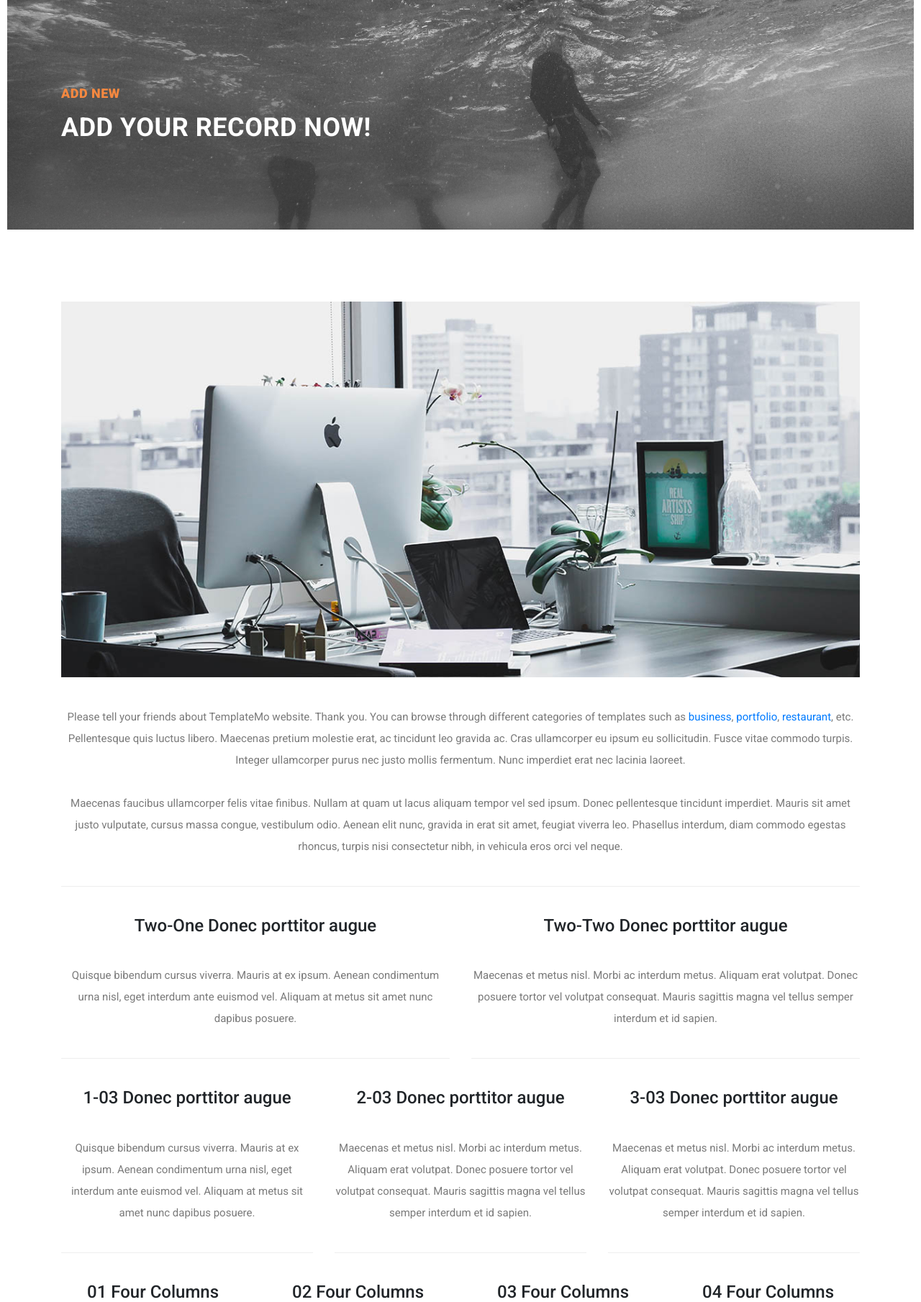
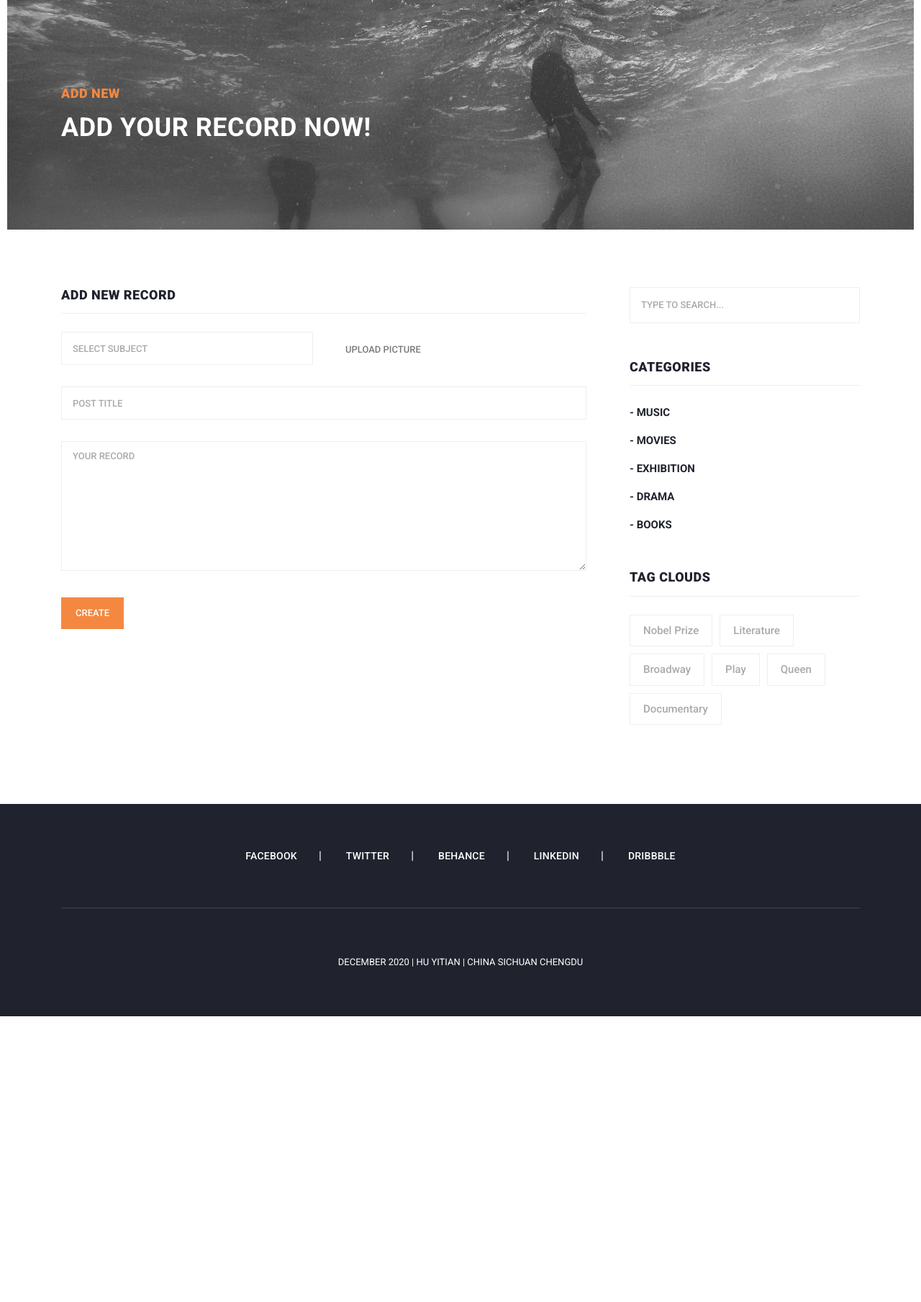
Before and after one commit to robinhhu/webpage2, a Flask app: page /addNew in a window 1280 px wide. Shown: the part 111-1920 px from the top of the page at 72% size. After the commit the page ends 1523 px from the top, so only its background shows below. Run offline with Flask 2, Linux system fonts and the light colour scheme; a user stored in the database is signed in; some libraries are stand-ins or nearby versions.

Commit message:
add new, my records

```diff
--- a/myproject/app/static/css/owl.css
+++ b/myproject/app/static/css/owl.css
@@ -6,7 +6,17 @@
 /*
  *  Owl Carousel - Core
  */
-
+.label {
+    width: 39%;
+    height: 46px;
+    font-size: 13px;
+    text-transform: uppercase;
+    font-weight: 500;
+    color: #7a7a7a;
+    outline: none;
+    padding: 15px 15px;
+    margin-bottom: 30px;
+}
 .invisible{
     height:0;
 }
--- a/myproject/app/templates/addNew.html
+++ b/myproject/app/templates/addNew.html
@@ -1,6 +1,12 @@
 {% extends "base.html" %}
 {% block title %}
 <title>Add New</title>
+    {% for message in get_flashed_messages() %}
+    <div class="alert alert-warning">
+        <button type="button" class="close" data-dismiss="alert">&times;</button>
+        {{ message }}
+    </div>
+    {% endfor %}
 {% endblock %}
 
 {% block nav %}
@@ -44,7 +50,6 @@
         {{ message }}
     </div>
     {% endfor %}
-
 {% endblock %}
 
 {% block content %}
@@ -64,71 +69,104 @@
         </div>
       </section>
     </div>
-
-    <section class="about-us">
+    <section class="contact-us">
       <div class="container">
-
         <div class="row">
           <div class="col-lg-12">
-            <img src="../static/images/about-us.jpg" alt="">
-            <p>Please tell your friends about TemplateMo website. Thank you. You can browse through different categories of templates such as <a rel="nofollow" href="https://templatemo.com/tag/business" target="_parent">business</a>, <a rel="nofollow" href="https://templatemo.com/tag/portfolio" target="_parent">portfolio</a>, <a rel="nofollow" href="https://templatemo.com/tag/restaurant" target="_parent">restaurant</a>, etc. Pellentesque quis luctus libero. Maecenas pretium molestie erat, ac tincidunt leo gravida ac. Cras ullamcorper eu ipsum eu sollicitudin. Fusce vitae commodo turpis. Integer ullamcorper purus nec justo mollis fermentum. Nunc imperdiet erat nec lacinia laoreet. <br><br>Maecenas faucibus ullamcorper felis vitae finibus. Nullam at quam ut lacus aliquam tempor vel sed ipsum. Donec pellentesque tincidunt imperdiet. Mauris sit amet justo vulputate, cursus massa congue, vestibulum odio. Aenean elit nunc, gravida in erat sit amet, feugiat viverra leo. Phasellus interdum, diam commodo egestas rhoncus, turpis nisi consectetur nibh, in vehicula eros orci vel neque.</p>
+            <div class="down-contact">
+              <div class="row">
+                <div class="col-lg-8">
+                  <div class="sidebar-item contact-form">
+                    <div class="sidebar-heading">
+                      <h2>Add new record</h2>
+                    </div>
+                    <div class="content">
+                      <form id="addNew" action="/addNew" method="post" name="addNew">
+                        <div class="row">
+                          <div class="col-md-6 col-sm-12">
+                            <fieldset>
+                              <input name="subject" type="text" placeholder="Select subject" list="selectlist">
+                                <datalist id="selectlist">
+                                    <option>MOVIES</option>
+                                    <option>MUSIC</option>
+                                    <option>DRAMA</option>
+                                    <option>EXHIBITION</option>
+                                    <option>BOOKS</option>
+                                </datalist>
+                            </fieldset>
+                          </div>
+                          <div class="col-md-6 col-sm-12">
+                            <label class="label">Upload Picture </label>
+                            <a href="/delete"><span class="lnr lnr-upload"></span></a>
+                          </div>
+                          <div class="col-md-12 col-sm-12">
+                            <fieldset>
+                              <input name="title" type="text" id="title" placeholder="Post title" required="">
+                            </fieldset>
+                          </div>
+                          <div class="col-md-12 col-sm-12">
+                            <fieldset>
+                              <textarea name="description" rows="6" id="description" placeholder="Your record" required=""></textarea>
+                            </fieldset>
+                          </div>
+                          <div class="col-md-12 col-sm-12">
+                            <fieldset>
+                              <button type="submit" id="form-submit" class="main-button">Create</button>
+                            </fieldset>
                           </div>
                         </div>
-
-        <div class="row">
-          <div class="col-lg-6">
-          <h4>Two-One Donec porttitor augue</h4>
-          	<p>Quisque bibendum cursus viverra. Mauris at ex ipsum. Aenean condimentum urna nisl, eget interdum ante euismod vel. Aliquam at metus sit amet nunc dapibus posuere.</p>
-          </div>
-          <div class="col-lg-6">
-          <h4>Two-Two Donec porttitor augue</h4>
-          	<p>Maecenas et metus nisl. Morbi ac interdum metus. Aliquam erat volutpat. Donec posuere tortor vel volutpat consequat. Mauris sagittis magna vel tellus semper interdum et id sapien.</p>
+                      </form>
                     </div>
                   </div>
-
-        <div class="row">
-          <div class="col-lg-4 col-md-6">
-          <h4>1-03 Donec porttitor augue</h4>
-          	<p>Quisque bibendum cursus viverra. Mauris at ex ipsum. Aenean condimentum urna nisl, eget interdum ante euismod vel. Aliquam at metus sit amet nunc dapibus posuere.</p>
-          </div>
-          <div class="col-lg-4 col-md-6">
-          <h4>2-03 Donec porttitor augue</h4>
-          	<p>Maecenas et metus nisl. Morbi ac interdum metus. Aliquam erat volutpat. Donec posuere tortor vel volutpat consequat. Mauris sagittis magna vel tellus semper interdum et id sapien.</p>
                 </div>
                 <div class="col-lg-4">
-          <h4>3-03 Donec porttitor augue</h4>
-          	<p>Maecenas et metus nisl. Morbi ac interdum metus. Aliquam erat volutpat. Donec posuere tortor vel volutpat consequat. Mauris sagittis magna vel tellus semper interdum et id sapien.</p>
+                  <div class="sidebar">
+                    <div class="row">
+                      <div class="col-lg-12">
+                        <div class="sidebar-item search">
+                          <form id="search_form" method="post" action="/search">
+                            <input type="text" name="search" id="search" class="searchText" placeholder="type to search..." autocomplete="on">
+                          </form>
                         </div>
                       </div>
-
-
-        <div class="row">
-          <div class="col-lg-3 col-md-6">
-          <h4>01 Four Columns</h4>
-          	<p>Mauris at ex ipsum. Aenean condimentum urna nisl, eget interdum ante euismod vel. Aliquam at metus sit amet nunc dapibus posuere.</p>
+                      <div class="col-lg-12">
+                        <div class="sidebar-item categories">
+                          <div class="sidebar-heading">
+                            <h2>Categories</h2>
                           </div>
-          <div class="col-lg-3 col-md-6">
-          <h4>02 Four Columns</h4>
-          	<p>Aliquam erat volutpat. Donec posuere tortor vel volutpat consequat. Mauris sagittis magna vel tellus semper interdum et id sapien.</p>
-          </div>
-          <div class="col-lg-3 col-md-6">
-          <h4>03 Four Columns</h4>
-          	<p>Morbi ac interdum metus. Donec posuere tortor vel volutpat consequat. Mauris sagittis magna vel tellus semper interdum et id sapien.</p>
-          </div>
-          <div class="col-lg-3 col-md-6">
-          <h4>04 Four Columns</h4>
-          	<p>Aliquam erat volutpat. Donec posuere tortor vel volutpat consequat. Mauris sagittis magna vel tellus semper interdum et id sapien.</p>
+                          <div class="content">
+                            <ul>
+                              <li><a href="/search/MUSIC">- MUSIC</a></li>
+                              <li><a href="/search/MOVIES">- MOVIES</a></li>
+                              <li><a href="/search/EXHIBITION">- EXHIBITION</a></li>
+                              <li><a href="/search/DRAMA">- DRAMA</a></li>
+                              <li><a href="/search/BOOKS">- BOOKS</a></li>
+                            </ul>
                           </div>
                         </div>
-
-        <div class="row">
+                      </div>
                       <div class="col-lg-12">
-            <ul class="social-icons">
-              <li><a href="#"><i class="fa fa-facebook"></i></a></li>
-              <li><a href="#"><i class="fa fa-twitter"></i></a></li>
-              <li><a href="#"><i class="fa fa-behance"></i></a></li>
-              <li><a href="#"><i class="fa fa-linkedin"></i></a></li>
+                        <div class="sidebar-item tags">
+                          <div class="sidebar-heading">
+                            <h2>Tag Clouds</h2>
+                          </div>
+                          <div class="content">
+                            <ul>
+                              <li><a href="#">Nobel Prize</a></li>
+                              <li><a href="#">Literature</a></li>
+                              <li><a href="#">Broadway</a></li>
+                              <li><a href="#">Play</a></li>
+                              <li><a href="#">Queen</a></li>
+                              <li><a href="#">Documentary</a></li>
                             </ul>
+                          </div>
+                        </div>
+                      </div>
+                    </div>
+                  </div>
+                </div>
+              </div>
+            </div>
           </div>
         </div>
       </div>
--- a/myproject/app/templates/myRecords.html
+++ b/myproject/app/templates/myRecords.html
@@ -93,7 +93,7 @@
                           </div>
                           <div class="down-content">
                             <span>{{ post.subject }}</span>
-                          <a href="post-details.html"><h4>{{ post.title }}</h4></a>
+                            <a href="/postDetails/{{post.id}}"><h4>{{ post.title }}</h4></a>
                             <ul class="post-info">
                               <li><a href="#">{{ post.date.date() }}</a></li>
                               <li><a href="/deletePosts/{{post.id}}"><span class="lnr lnr-trash"></span></a></li>
--- a/myproject/app/views.py
+++ b/myproject/app/views.py
@@ -1,16 +1,16 @@
 import flask
-from flask import render_template, flash, redirect, request, url_for, session
+from flask import render_template, flash, redirect, request
 from app import app,db
 from flask_login import login_required, login_user,current_user,logout_user
 from .users import User
 from .contact import Contact
 from .post import Post
 from .comment import Comment
-from sqlalchemy import or_, join, func
+from sqlalchemy import or_
 
 @app.route('/')
 def index():
-    posts = db.session.query(Post.id,Post.date,Post.subject,Post.description,Post.title,User.username).join(User).filter(Post.ownerId==User.id).order_by(Post.date).all()
+    posts = db.session.query(Post.id,Post.date,Post.subject,Post.description,Post.title,User.username).join(User).filter(Post.ownerId==User.id).order_by(Post.date.desc()).all()
     movies = len(Post.query.filter_by(subject="MOVIES").all())
     drama = len(Post.query.filter_by(subject="DRAMA").all())
     books = len(Post.query.filter_by(subject="BOOKS").all())
@@ -41,12 +41,25 @@ def sign():
 @app.route('/myRecords')
 @login_required
 def myRecords():
-    posts = Post.query.filter_by(ownerId=current_user.get_id()).all()
+    posts = Post.query.filter_by(ownerId=current_user.get_id()).order_by(Post.date.desc()).all()
     return render_template('myRecords.html',posts=posts)
 
-@app.route('/addNew')
+@app.route('/addNew',methods=['GET','POST'])
 @login_required
 def addNew():
+    if request.method == 'POST':
+        subject = request.form.get("subject",type=str)
+        title = request.form.get("title",type=str)
+        description = request.form.get("description",type=str)
+        print(subject,description,title)
+        try:
+            post = Post(subject=subject,title=title,description=description,ownerId=current_user.get_id())
+            db.session.add(post)
+            db.session.commit()
+            flash("Record created!! Check it in your records!")
+        except:
+            flash("Sorry, record failed...")
+
     return render_template('addNew.html')
 
 @app.route('/contact',methods=['GET','POST'])
@@ -139,7 +152,7 @@ def deletePost(id):
             db.session.delete(item_to_delete)
             db.session.commit()
             flash("You have successfully deteled the record!")
-        return render_template('index.html')
+        return redirect('/')
 
 @app.route('/postDetails/<int:id>',methods=['GET','POST'])
 @login_required
@@ -179,4 +192,4 @@ def searchs(subject):
 @login_required
 def logout():
     logout_user()
-    return render_template('index.html')
+    return redirect('/')
```
Also changed, not shown: myproject/app/static/js/geo.js (+5 -5 lines), myproject/app.db, myproject/app/static/images/museum prado.jpg (renamed from myproject/app/static/images/comment-author-01.jpg), myproject/app/static/images/museum prado.png (renamed from myproject/app/static/images/user3.png). Lines whose indentation alone changed are shown as unchanged.
